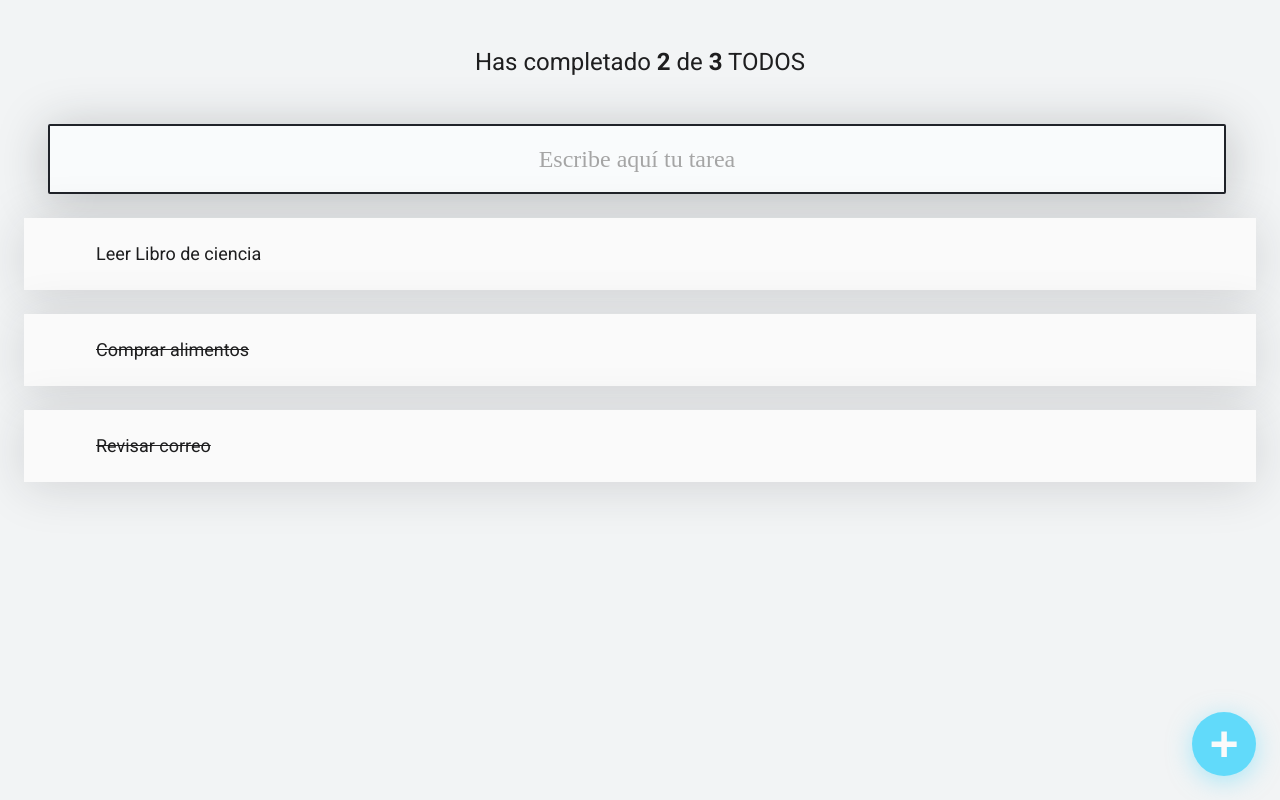
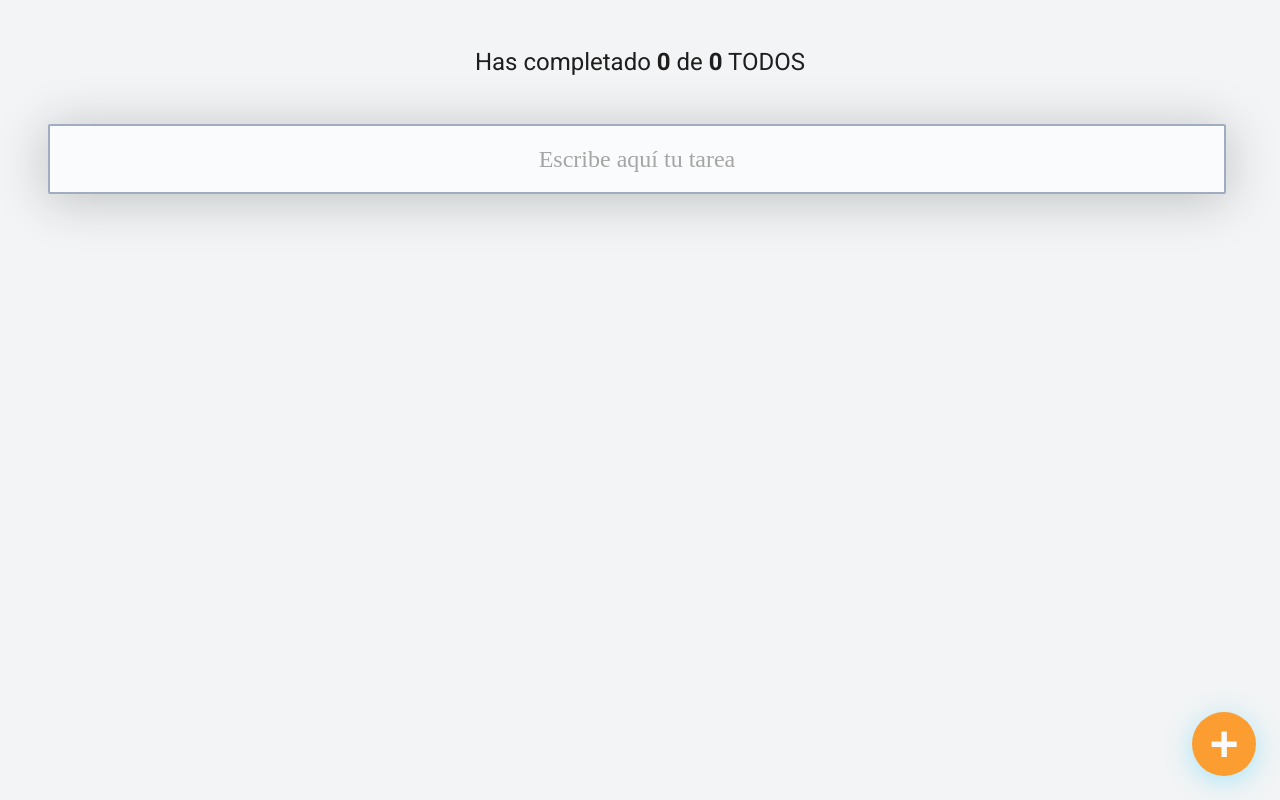
Before and after one commit to FernandoMoyano/Task-app-React, a React (Vite) app: page / in a window 1280 px wide. Built offline with nearby package versions, Linux system fonts and the light colour scheme; some icons are missing.

Commit message:
localStorage

```diff
--- a/src/App.jsx
+++ b/src/App.jsx
@@ -6,7 +6,7 @@ import TodoList from "./components/TodoList/TodoList";
 import TodoSearch from "./components/TodoSearch/TodoSearch";
 import { useState } from "react";
 
-const dafaultTodos = [
+/* const dafaultTodos = [
   {
     text: "Leer Libro de ciencia",
     completed: false,
@@ -20,11 +20,20 @@ const dafaultTodos = [
     text: "Revisar correo",
     completed: true,
   },
-];
+]; */
 
 function App() {
+  const localStorageTodos = localStorage.getItem("TODOS_V1");
+  let parseTodos;
+  if (!localStorageTodos) {
+    localStorage.setItem("TODOS_V1", JSON.stringify([]));
+    parseTodos = [];
+  } else {
+    parseTodos = JSON.parse(localStorageTodos);
+  }
+
   /* Estados */
-  const [todos, setTodos] = useState(dafaultTodos);
+  const [todos, setTodos] = useState(parseTodos);
   const [searchValue, setSearchValue] = useState("");
 
   /* Estados derivados de todos */
@@ -61,13 +70,13 @@ function App() {
         completed={completedTodos}
         total={totalTodos}
 
-        />
+      />
 
       <TodoSearch
         searchValue={searchValue}
         setSearchValue={setSearchValue}
 
-        />
+      />
 
       <TodoList>
         {searchedTodos.map((todo) => (
--- a/src/components/CreateTodoButton/createTodoButton.css
+++ b/src/components/CreateTodoButton/createTodoButton.css
@@ -1,5 +1,5 @@
 .createTodoButton {
-  background-color: #61DAFA;
+  background-color: #fc9d32;
   box-shadow: 0px 5px 25px rgba(97, 218, 250, 0.5);
   border: none;
   border-radius: 50%;
--- a/src/components/TodoSearch/TodoSearch.css
+++ b/src/components/TodoSearch/TodoSearch.css
@@ -1,7 +1,7 @@
 .todoSearch {
   background: #F9FBFC;
   border-radius: 2px;
-  border: 2px solid #202329;
+  border: 2px solid #a1acc0;
   margin: 0 24px;
   height: 64px;
   width: calc(100% - 62px);
@@ -20,5 +20,5 @@
 }
 
 .todoSearch:focus {
-  outline-color: #61DAFA;
+  outline-color: #fc9d32;
 }
```
